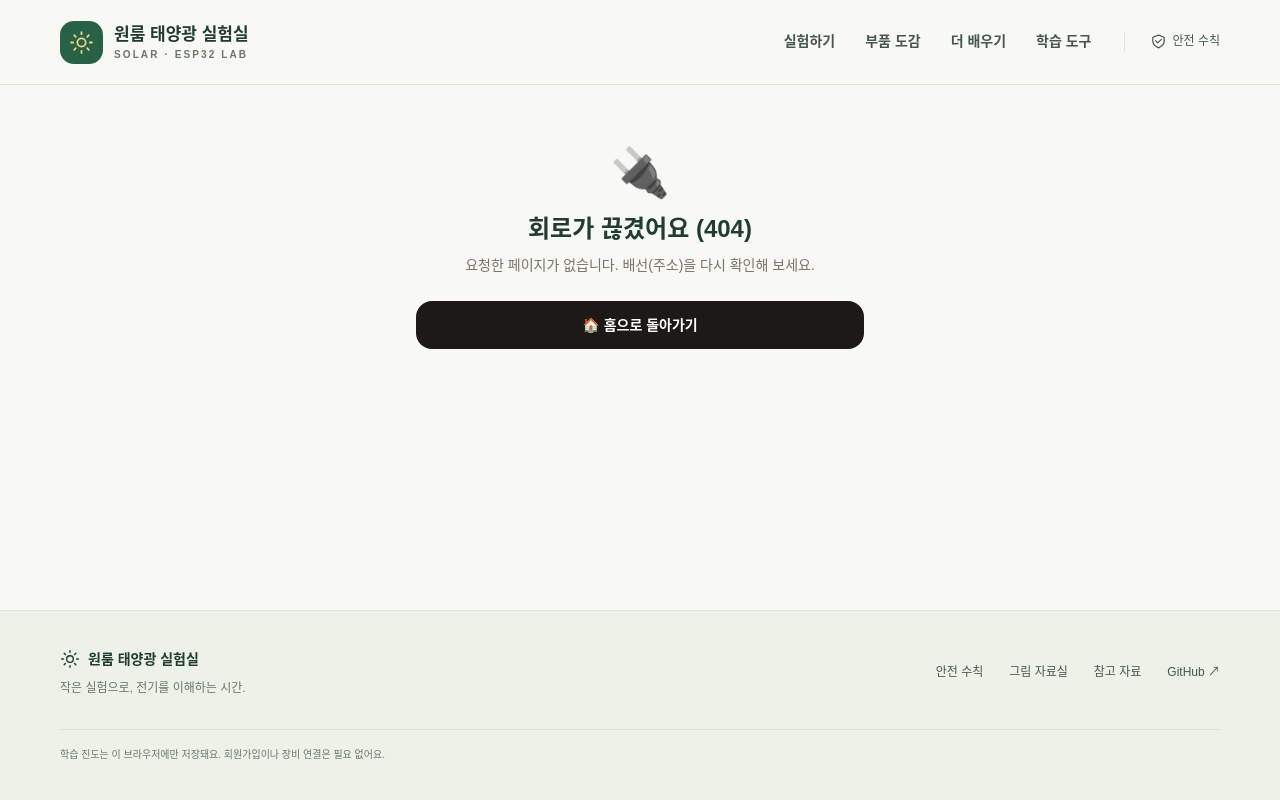
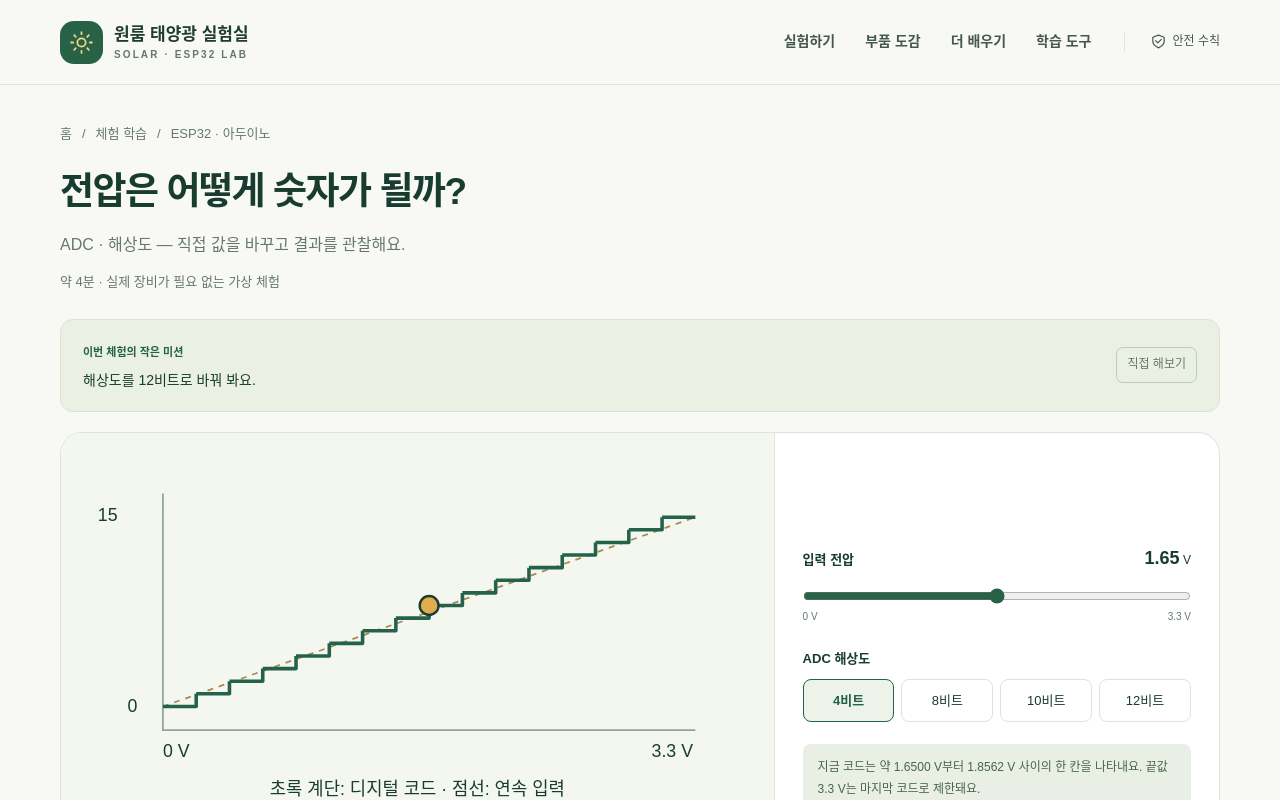
Before and after one commit to eddy961206/solar-esp32-lab, a Next.js app: page /learn/adc in a window 1280 px wide. Before the commit this address had no page. Shown: the top 800 px of the page. Built offline with nearby package versions, Linux system fonts and the light colour scheme.

Commit message:
feat(learn): publish ten deep-linkable interactive lessons

```diff
--- /dev/null
+++ b/app/learn/[slug]/page.tsx
@@ -0,0 +1,17 @@
+import Link from 'next/link';
+import {notFound} from 'next/navigation';
+import {MODULES,TOPICS,REFERENCES} from '@/content/learn';
+import LearningClient from '@/components/learn/LearningClient';
+export function generateStaticParams(){return MODULES.map(m=>({slug:m.slug}));}
+export function generateMetadata({params}:{params:{slug:string}}){const m=MODULES.find(item=>item.slug===params.slug);return {title:m?m.title:'체험을 찾을 수 없어요'};}
+export default function InteractiveLesson({params}:{params:{slug:string}}){
+ const m=MODULES.find(item=>item.slug===params.slug);if(!m)notFound();
+ const index=MODULES.findIndex(item=>item.slug===m.slug),next=MODULES[index+1];
+ const references=m.topic==='electricity'?REFERENCES.slice(0,3):m.topic==='boards'?REFERENCES.slice(3,7):REFERENCES.slice(7);
+ return <article className="learn-shell"><nav className="learn-breadcrumb" aria-label="현재 위치"><Link href="/">홈</Link><span aria-hidden="true">/</span><Link href="/learn">체험 학습</Link><span aria-hidden="true">/</span><span>{TOPICS[m.topic]}</span></nav>
+ <header className="learn-page-heading"><h1>{m.title}</h1><p>{m.subtitle} — 직접 값을 바꾸고 결과를 관찰해요.</p><small>약 {m.minutes}분 · 실제 장비가 필요 없는 가상 체험</small></header>
+ <LearningClient key={m.slug} module={m}/>
+ <section className="learn-explanation"><h2>이것만 기억해요</h2><p>{m.lesson}</p><details><summary>이 모형이 설명하는 것과 생략한 것</summary><p>{m.caveat}</p><p>그림은 기능과 원리를 설명하기 위한 것이며 실제 보드의 물리적 핀 배치나 모든 안전 조건을 재현하지 않아요. 실제 부품을 연결하기 전에는 제조사 자료와 안전 수칙을 확인해요.</p><div className="learn-references">{references.map(([label,url])=><a key={url} href={url} target="_blank" rel="noopener noreferrer">{label} ↗</a>)}</div></details></section>
+ <nav className="learn-next" aria-label="다른 체험"><Link href="/learn">← 전체 체험으로</Link>{next?<Link href={`/learn/${next.slug}`}>다음: {next.title} ↗</Link>:<Link href="/docs/02-safety-rules">실제 실험 전 안전 수칙 ↗</Link>}</nav>
+ </article>;
+}
```
